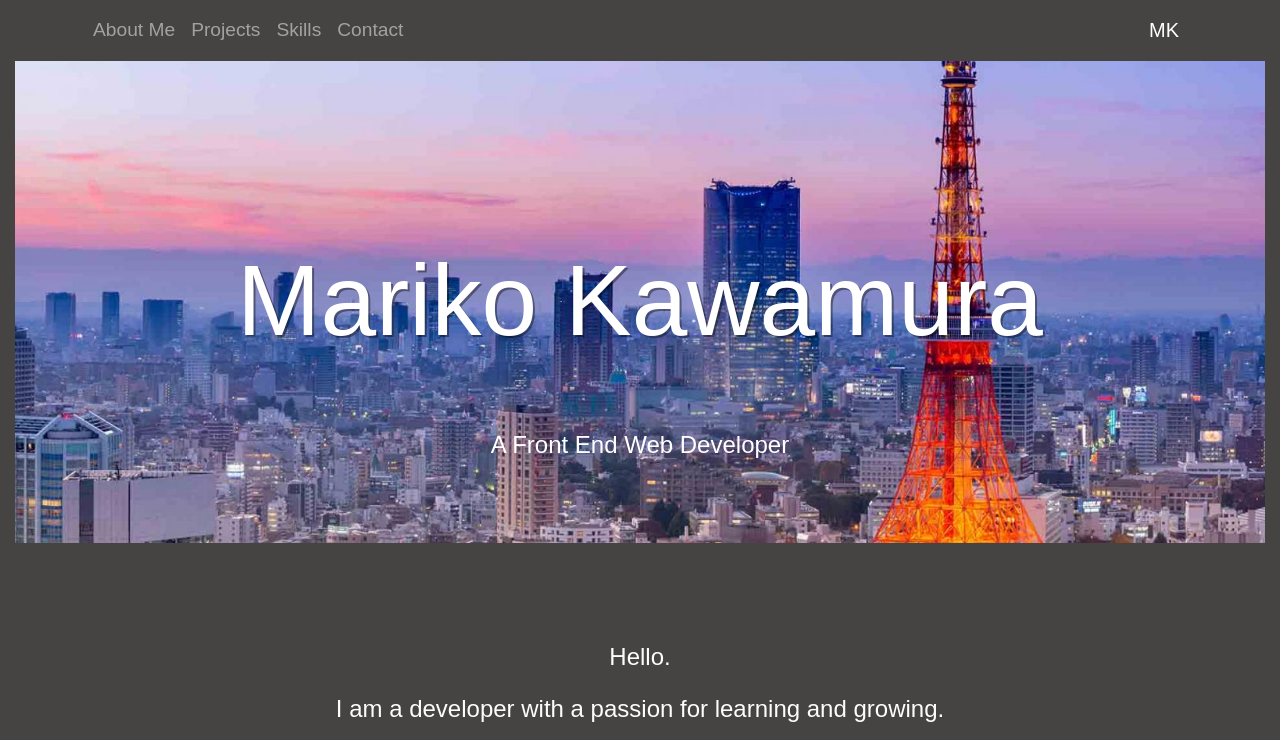
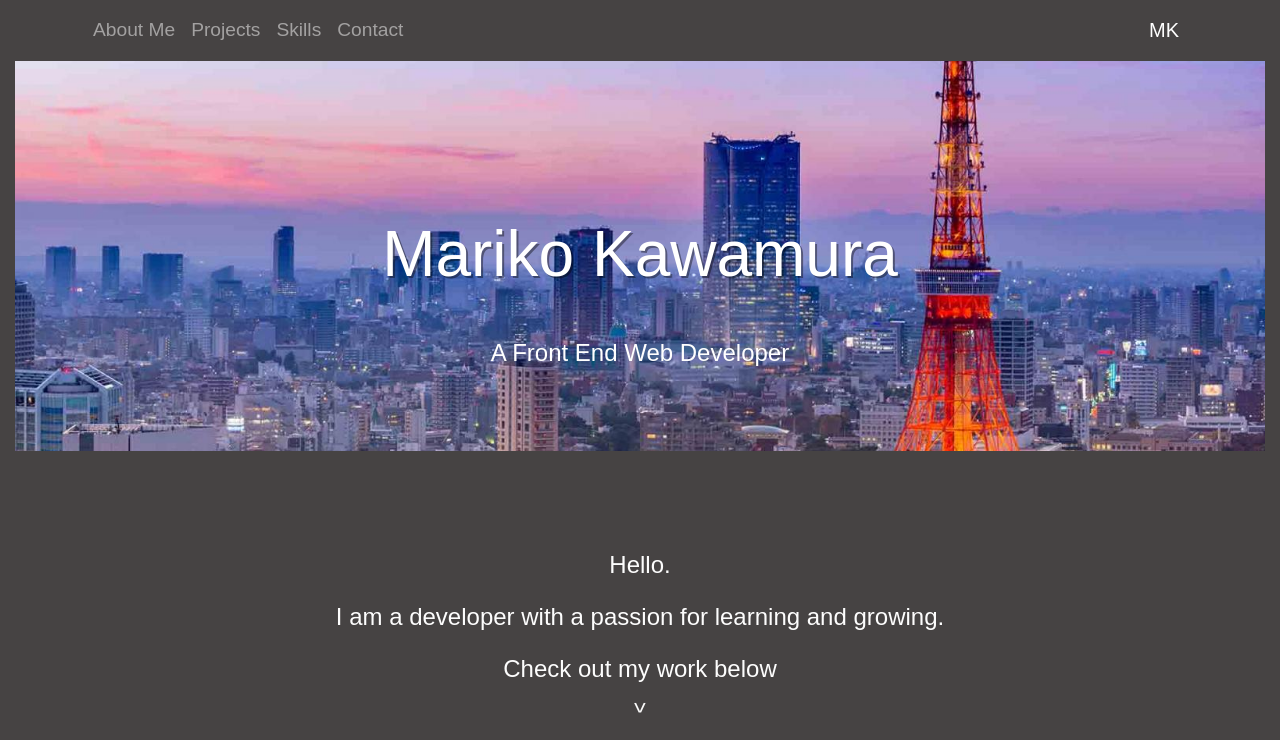
Before and after one commit to marikonda/my_portfolio, a plain HTML site: page index.html in a window 1280 px wide. Shown: the top 740 px of the page. Drawn offline with nearby package versions, Linux system fonts and the light colour scheme.

Commit message:
changed the font-size for my name in jambotron

```diff
--- a/css/custom.css
+++ b/css/custom.css
@@ -80,10 +80,17 @@ h2 {
 }
 
 .display-2 {
-    font-size: 100px;
+    font-size: 2em;
     text-shadow: 2px 2px rgba(0, 0, 0, 0.4);
     color: #ffff;
 
+}
+
+@media (min-width:768px) {
+
+    .display-2 {
+        font-size: 4em;
+    }
 }
 
 @keyframes bounce-2 {
```
